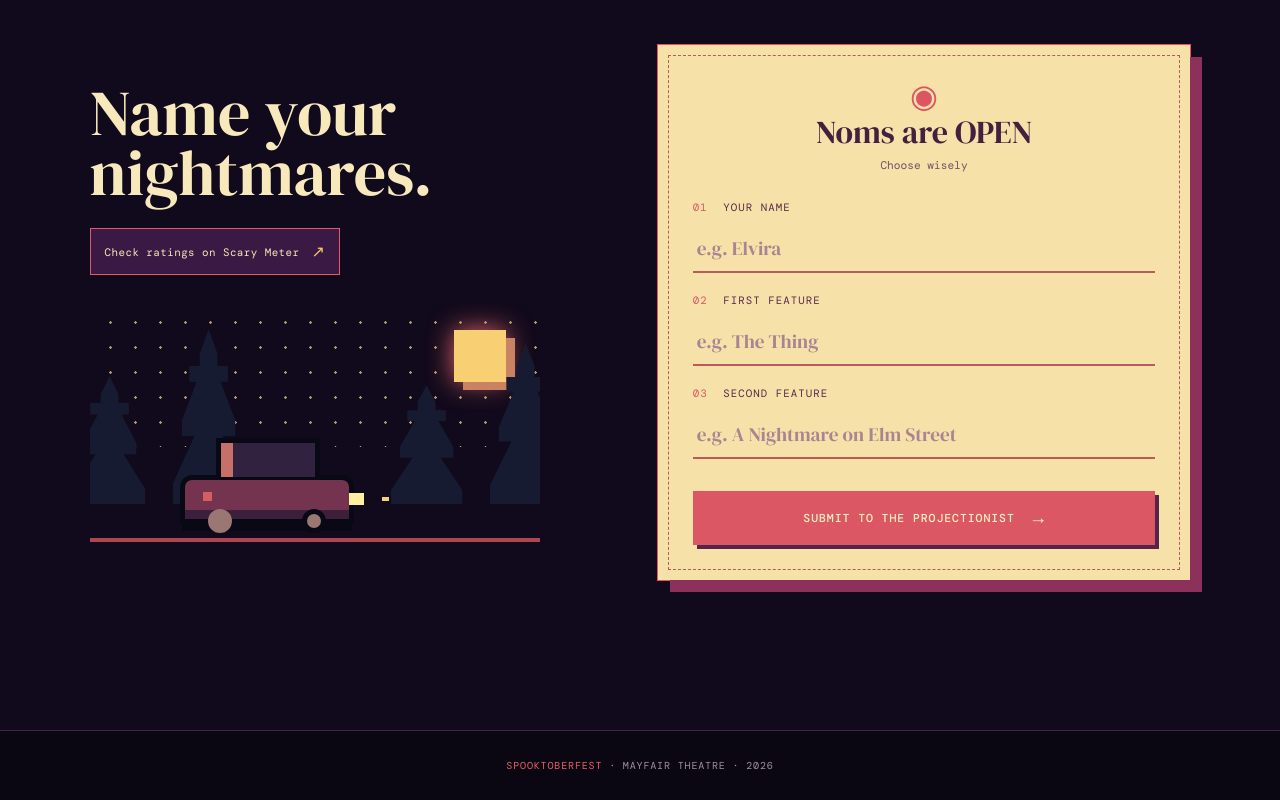
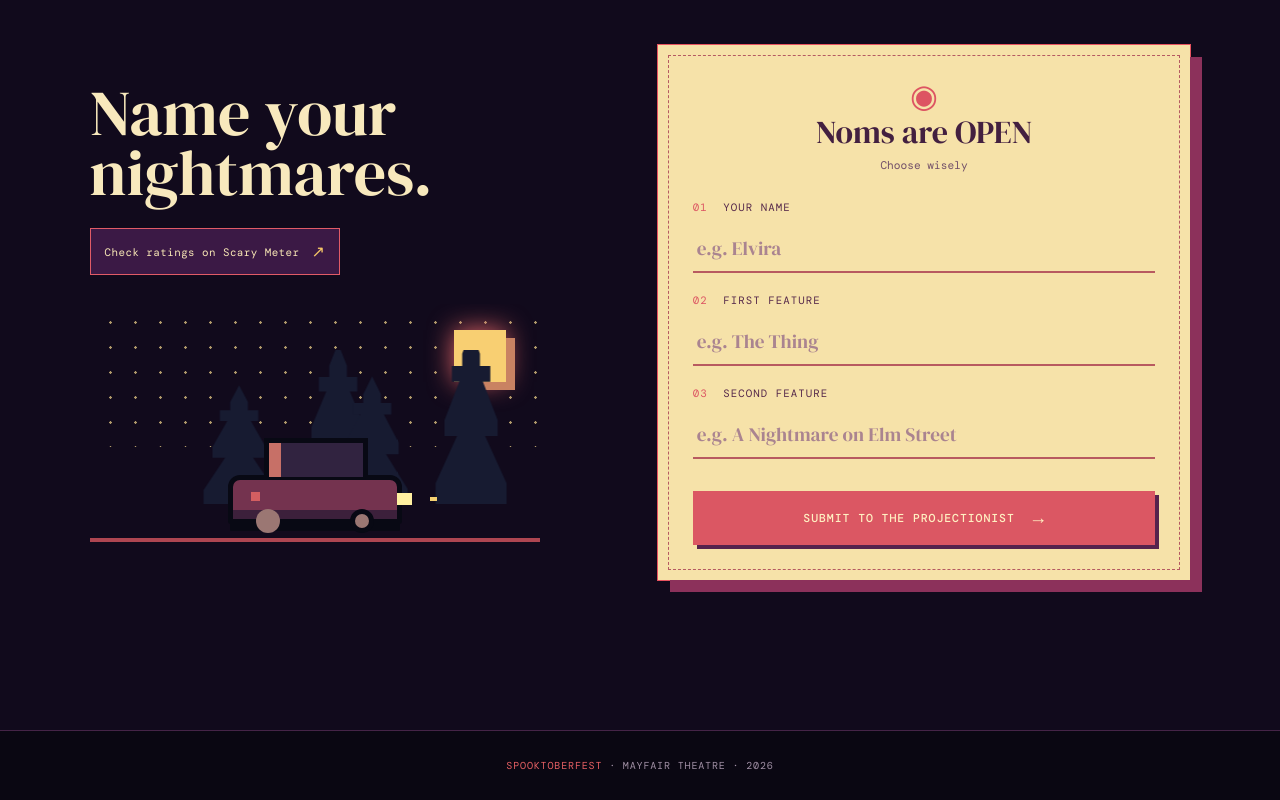
Before and after one commit to wfairclough/spooktoberfest.boo, a SvelteKit app in the folder apps/web/: page / in a window 1280 px wide. Shown: the part 1044-1844 px from the top of the page. Built offline with nearby package versions, Linux system fonts and the light colour scheme; no server answers.

Commit message:
feat: animate pixel drive-in scene

```diff
--- a/apps/web/src/routes/+page.svelte
+++ b/apps/web/src/routes/+page.svelte
@@ -44,7 +44,12 @@
 			</a>
 			<div class="pixel-drive-in" aria-hidden="true">
 				<span class="pixel-moon"></span>
-				<div class="pixel-pines"><i></i><i></i><i></i><i></i></div>
+				<div class="pixel-pines">
+					<div class="pine-track">
+						<div class="pine-set"><i></i><i></i><i></i><i></i></div>
+						<div class="pine-set"><i></i><i></i><i></i><i></i></div>
+					</div>
+				</div>
 				<div class="pixel-road"></div>
 				<div class="pixel-car"><span></span><b></b><b></b></div>
 			</div>
@@ -444,8 +449,20 @@
 	.pixel-pines {
 		position: absolute;
 		inset: 46px 0 38px;
+		overflow: hidden;
 	}
-	.pixel-pines i {
+	.pine-track {
+		display: flex;
+		width: 200%;
+		height: 100%;
+		animation: pines-drift 12s linear infinite;
+	}
+	.pine-set {
+		position: relative;
+		flex: 0 0 50%;
+		height: 100%;
+	}
+	.pine-set i {
 		position: absolute;
 		bottom: 0;
 		width: 74px;
@@ -475,19 +492,19 @@
 			38% 14%
 		);
 	}
-	.pixel-pines i:nth-child(1) {
+	.pine-set i:nth-child(1) {
 		left: -17px;
 		height: 128px;
 	}
-	.pixel-pines i:nth-child(2) {
+	.pine-set i:nth-child(2) {
 		left: 82px;
 		height: 175px;
 	}
-	.pixel-pines i:nth-child(3) {
+	.pine-set i:nth-child(3) {
 		right: 76px;
 		height: 119px;
 	}
-	.pixel-pines i:nth-child(4) {
+	.pine-set i:nth-child(4) {
 		right: -23px;
 		height: 161px;
 	}
@@ -503,7 +520,7 @@
 	.pixel-car {
 		position: absolute;
 		bottom: 18px;
-		left: 20%;
+		left: 50%;
 		width: 174px;
 		height: 49px;
 		border: 5px solid #080914;
@@ -512,6 +529,7 @@
 		box-shadow:
 			inset 0 -9px #3c203b,
 			0 9px 0 -2px #080914;
+		animation: car-idle 1.6s steps(2, end) infinite;
 	}
 	.pixel-car::before {
 		content: '';
@@ -554,6 +572,29 @@
 		border-radius: 50%;
 		background: #9b7773;
 		box-shadow: -94px 0 #9b7773;
+	}
+	@keyframes pines-drift {
+		to {
+			transform: translateX(-50%);
+		}
+	}
+	@keyframes car-idle {
+		0%,
+		100% {
+			transform: translate(-50%, 0);
+		}
+		50% {
+			transform: translate(-50%, -4px);
+		}
+	}
+	@media (prefers-reduced-motion: reduce) {
+		.pine-track,
+		.pixel-car {
+			animation: none;
+		}
+		.pixel-car {
+			transform: translateX(-50%);
+		}
 	}
 	.nomination-form,
 	.thanks {
```
